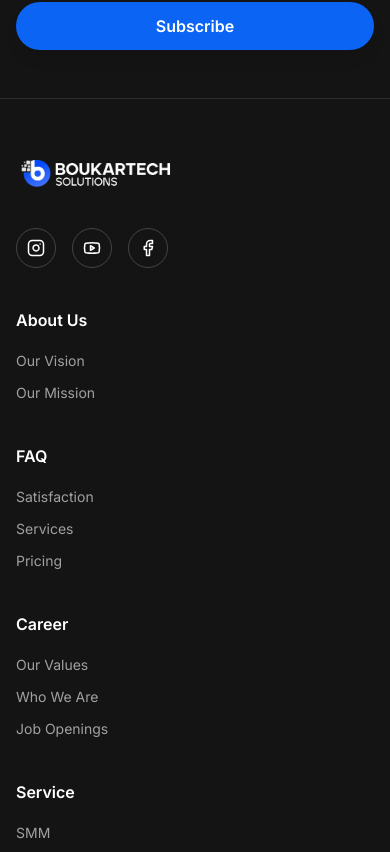
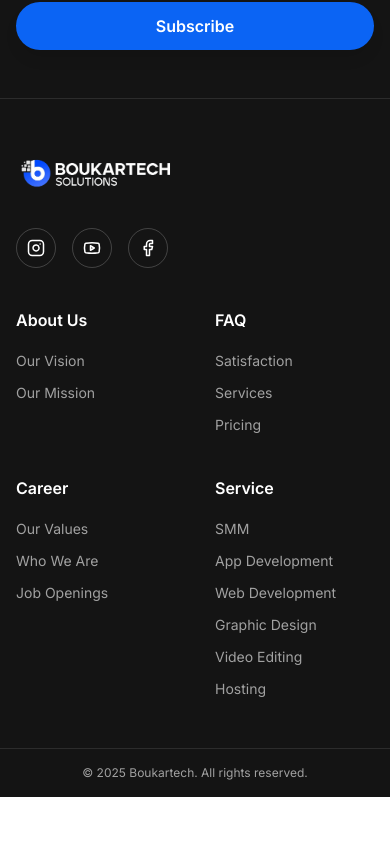
Before and after one commit to Jo-shua09/BoukarTech-Website, a React (Vite) app: page /about in a window 390 px wide. Shown: the part 6072-6924 px from the top of the page. After the commit the page ends 6869 px from the top, so only its background shows below. Built offline with nearby package versions, Linux system fonts and the light colour scheme; the HTML template or start-up script is replaced by a standard one.

Commit message:
`Update grid column count in Footer component`

```diff
--- a/src/components/Footer.tsx
+++ b/src/components/Footer.tsx
@@ -106,9 +106,9 @@ export default function Footer() {
 
       {/* Main Footer */}
       <div className="container-custom py-12">
-        <div className="grid gap-10 grid-cols-1 sm:grid-cols-2 md:grid-cols-3 lg:grid-cols-6">
+        <div className="grid gap-10 grid-cols-2 sm:grid-cols-2 md:grid-cols-3 lg:grid-cols-6">
           {/* Logo & Social */}
-          <div className="lg:col-span-2 space-y-6">
+          <div className="col-span-2 space-y-6">
             <img loading="lazy" src={logo} alt="Boukartech Logo" className="w-40 max-w-full object-contain" />
 
             <div className="flex gap-4">
```
